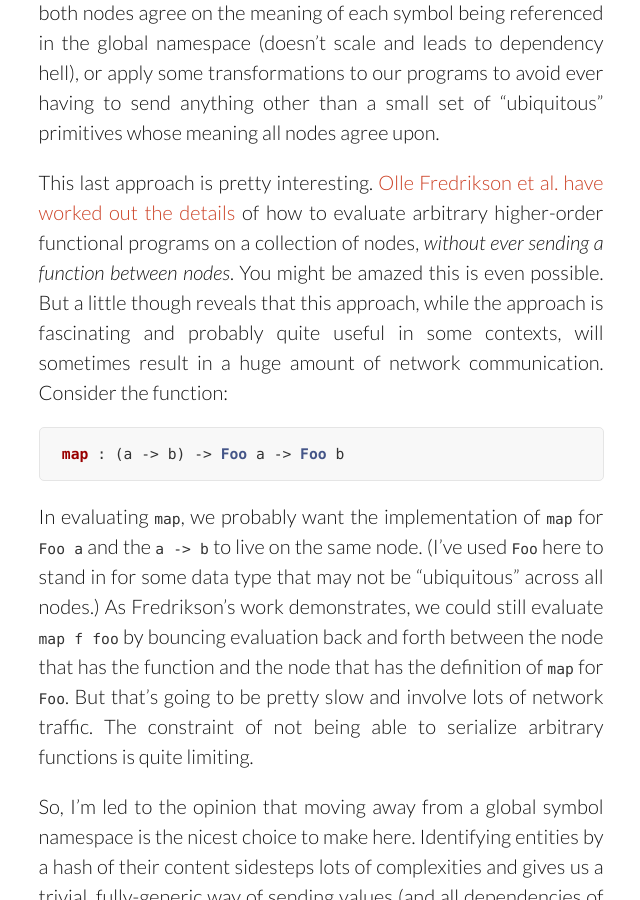
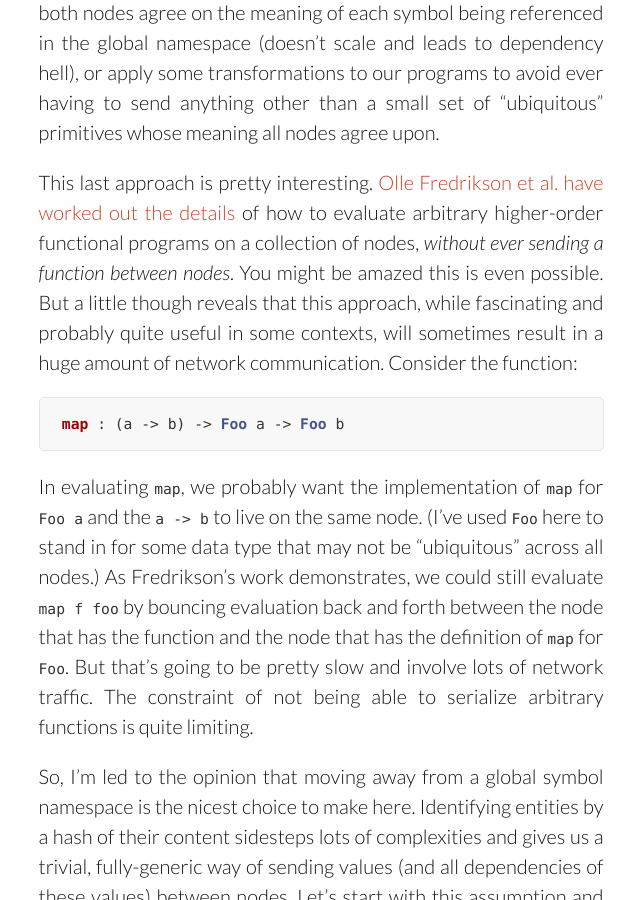
Before and after one commit to unisonweb/oldblog, a Jekyll site: the page built from _posts/2015-06-02-distributed-evaluation.markdown, in a window 1280 px wide and 900 px high, scrolled down 1378 px. Shown: the whole window, without its empty margins (319-959 px from the left). Built offline with Jekyll 4.4.1, drawn with Linux system fonts in a browser that asks for light colours; comment, search, counter and statistics services are not loaded.

Commit message:
Update 2015-06-02-distributed-evaluation.markdown

````diff
--- a/_posts/2015-06-02-distributed-evaluation.markdown
+++ b/_posts/2015-06-02-distributed-evaluation.markdown
@@ -9,7 +9,7 @@ This post describes the design of an API for distributed evaluation of Unison pr
 
 In Unison, since everything is uniquely identified by nameless hash, there are never naming conflicts in sending a term, type, or runtime value from one Unison node to another (ignoring astromically small chance of hash collisions for now). Languages with a global symbol namespace (just about every language) have more difficulties---in order to send a value from one node to another, we either need to come up with some ad hoc encoding for the particular sorts of values we'd like to send (a major source of boilerplate), ensure that both nodes agree on the meaning of each symbol being referenced in the global namespace (doesn't scale and leads to dependency hell), or apply some transformations to our programs to avoid ever having to send anything other than a small set of "ubiquitous" primitives whose meaning all nodes agree upon.
 
-This last approach is pretty interesting. [Olle Fredrikson et al. have worked out the details](http://www.cs.bham.ac.uk/~drg/papers/ifl14.pdf) of how to evaluate arbitrary higher-order functional programs on a collection of nodes, _without ever sending a function between nodes_. You might be amazed this is even possible. But a little though reveals that this approach, while the approach is fascinating and probably quite useful in some contexts, will sometimes result in a huge amount of network communication. Consider the function:
+This last approach is pretty interesting. [Olle Fredrikson et al. have worked out the details](http://www.cs.bham.ac.uk/~drg/papers/ifl14.pdf) of how to evaluate arbitrary higher-order functional programs on a collection of nodes, _without ever sending a function between nodes_. You might be amazed this is even possible. But a little though reveals that this approach, while fascinating and probably quite useful in some contexts, will sometimes result in a huge amount of network communication. Consider the function:
 
 ```Haskell
 map : (a -> b) -> Foo a -> Foo b
````
